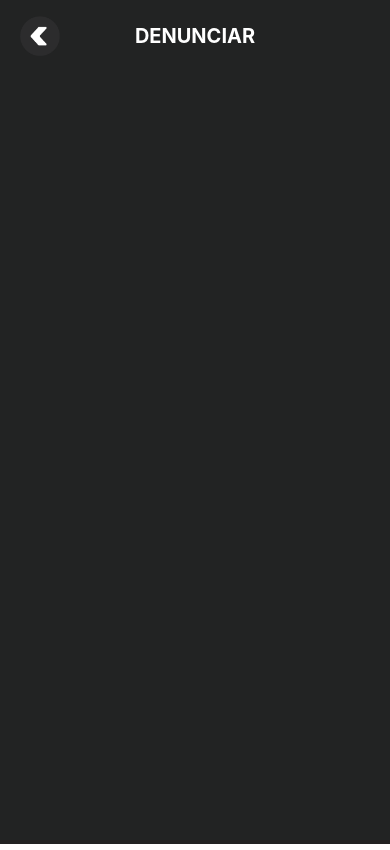
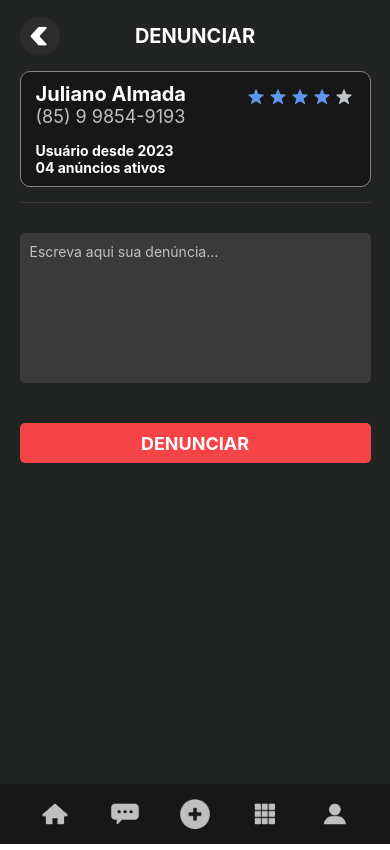
Before and after one commit to almadaj/onebitshop-frontend, a React Native app: screen /Denounce in a window 390 px wide. Built offline with nearby package versions, Linux system fonts and the light colour scheme.

Commit message:
Denounce implementado

```diff
--- a/src/screens/Denounce/index.tsx
+++ b/src/screens/Denounce/index.tsx
@@ -1,12 +1,31 @@
 import React from "react";
 import DefaultTitle from "../../components/common/DefaultTitle";
-import { Container } from "./styles";
+import { Button, ButtonText, Container, Input, InputContainer } from "./styles";
+import ProfileInfo from "../../components/common/ProfileInfo";
+import NavBar from "../../components/common/NavBar";
+import { useNavigation } from "@react-navigation/native";
+import { PropsStack } from "../../routes";
+import { Alert } from "react-native";
 
 const Denounce = () => {
+  const navigation = useNavigation<PropsStack>();
   return (
     <>
       <Container>
         <DefaultTitle title="DENUNCIAR" fontSize={20} />
+        <ProfileInfo />
+        <InputContainer>
+          <Input multiline placeholder="Escreva aqui sua denúncia..." />
+        </InputContainer>
+        <Button
+          onPress={() => {
+            navigation.goBack();
+            Alert.alert("Sua denúncia foi feita com sucesso!");
+          }}
+        >
+          <ButtonText>DENUNCIAR</ButtonText>
+        </Button>
+        <NavBar />
       </Container>
     </>
   );
--- a/src/screens/Denounce/styles.ts
+++ b/src/screens/Denounce/styles.ts
@@ -8,3 +8,38 @@ export const Container = styled.View`
   background-color: ${({ theme }) => theme.colors.backgroundLight};
   padding-top: ${statusBarHeight}px;
 `;
+
+export const InputContainer = styled.View`
+  width: 90%;
+  height: 150px;
+  background-color: #3a3a3a;
+  margin: 0 auto;
+  margin-top: 30px;
+  padding: 10px;
+  border-radius: 5px;
+`;
+
+export const Input = styled.TextInput.attrs({
+  placeholderTextColor: "#C0C0C1",
+})`
+  width: 100%;
+  padding-bottom: 80px;
+  color: ${({ theme }) => theme.colors.secondaryText};
+`;
+
+export const Button = styled.TouchableOpacity`
+  width: 90%;
+  min-height: 40px;
+  background-color: ${({ theme }) => theme.colors.denounceButton};
+  justify-content: center;
+  align-items: center;
+  margin: 0 auto;
+  margin-top: 40px;
+  border-radius: 5px;
+`;
+
+export const ButtonText = styled.Text`
+  font-size: 18px;
+  color: ${({ theme }) => theme.colors.primaryText};
+  font-weight: bold;
+`;
--- a/src/screens/SellerProfile/index.tsx
+++ b/src/screens/SellerProfile/index.tsx
@@ -6,6 +6,8 @@ import ProfileInfo from "../../components/common/ProfileInfo";
 import UserAds from "../../components/UserProfile/UserAds";
 import DefaultButton from "../../components/common/DefaultButton";
 import NavBar from "../../components/common/NavBar";
+import { useNavigation } from "@react-navigation/native";
+import { PropsStack } from "../../routes";
 
 const Data = [
   {
@@ -35,6 +37,7 @@ const Data = [
 ];
 
 const SellerProfile = () => {
+  const navigation = useNavigation<PropsStack>();
   return (
     <>
       <Container
@@ -53,7 +56,13 @@ const SellerProfile = () => {
           buttonHandle={() => {}}
           marginVertical={10}
         />
-        <DenounceText>Achou algo estranho? Denuncie Aqui</DenounceText>
+        <DenounceText
+          onPress={() => {
+            navigation.navigate("Denounce");
+          }}
+        >
+          Achou algo estranho? Denuncie Aqui
+        </DenounceText>
       </Container>
       <NavBar />
     </>
```
